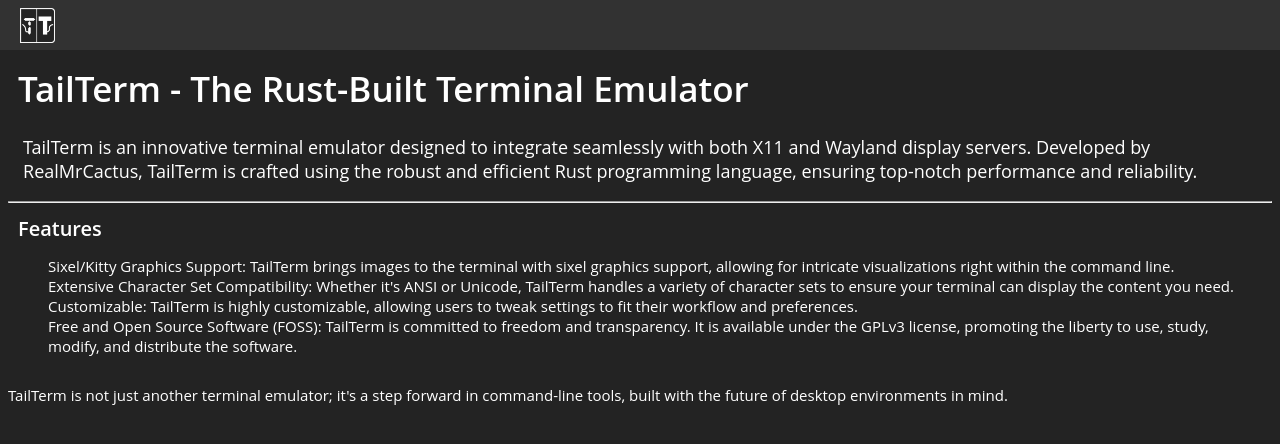
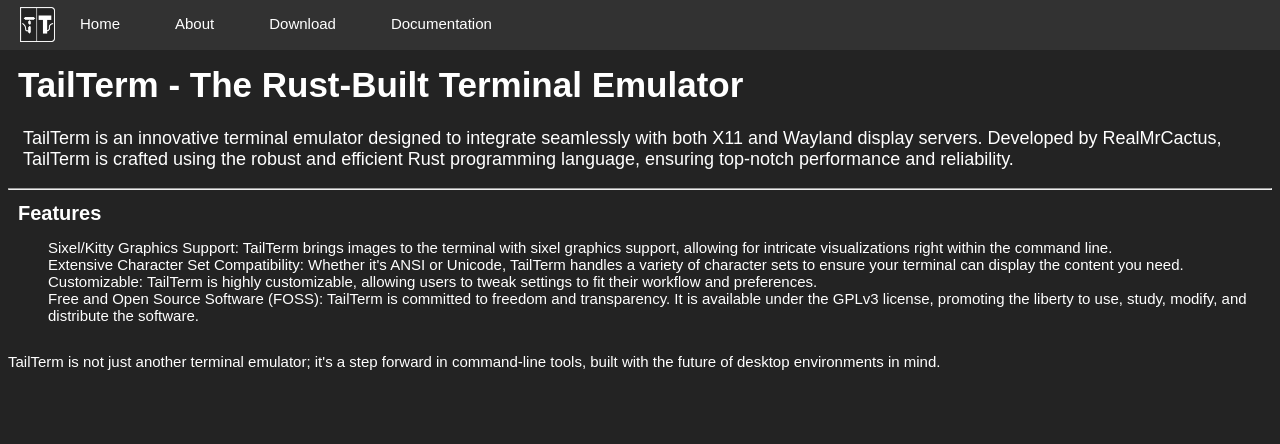
Before and after one commit to RealMrCactus/TailTerm, a plain HTML site: page web/index.html in a window 1280 px wide. Drawn offline with Linux system fonts and the light colour scheme.

Commit message:
Edit font and tbar on web

```diff
--- a/web/index.html
+++ b/web/index.html
@@ -10,9 +10,15 @@
 
 <body>
 <div class="top">
-    <div class="logo">
-        <img src="./assets/TailTermLogo.png" alt="logo" class="logo">
-    </div>
+    <ul class="tbar">
+        <div class="logo">
+            <img src="./assets/TailTermLogo.png" alt="logo" class="logo">
+        </div>
+        <li><a href="./index.html">Home</a></li>
+        <li><a href="./about.html">About</a></li>
+        <li><a href="./download.html">Download</a></li>
+        <li><a href="./docs.html">Documentation</a></li>
+    </ul>
 </div>
 <!--write readme.md to a html content-->
 <h1 class=>TailTerm - The Rust-Built Terminal Emulator</h1>
--- a/web/stylesheets/index.css
+++ b/web/stylesheets/index.css
@@ -1,6 +1,6 @@
 body {
     background-color: #232323;
-    font-family: "Open Sans", sans-serif;
+    font-family: 'Poppins', sans-serif;
     font-size: 14px;
     color: #fff;
 }
@@ -16,13 +16,6 @@
     display: flex;
     justify-content: space-between;
     align-items: center;
-}
-
-.logo {
-    float: left;
-    width: 35px;
-    height: 35px;
-    margin-left: 10px;
 }
 
 h1 {
@@ -61,3 +54,32 @@
 hr {
     margin-top: 20px;
 }
+
+.logo {
+    float: left;
+    width: 35px;
+    height: 35px;
+    padding-left: 10px;
+    padding-top: 3.5px;
+}
+
+.tbar {
+    list-style-type: none;
+    margin: 0;
+    padding: 0;
+    overflow: hidden;
+}
+
+.tbar li {
+    float: left;
+}
+
+.tbar li a {
+    display: block;
+    color: #fff;
+    text-align: center;
+    padding-left: 35px;
+    text-decoration: none;
+    height: 50px;
+    line-height: 50%;
+}
```
